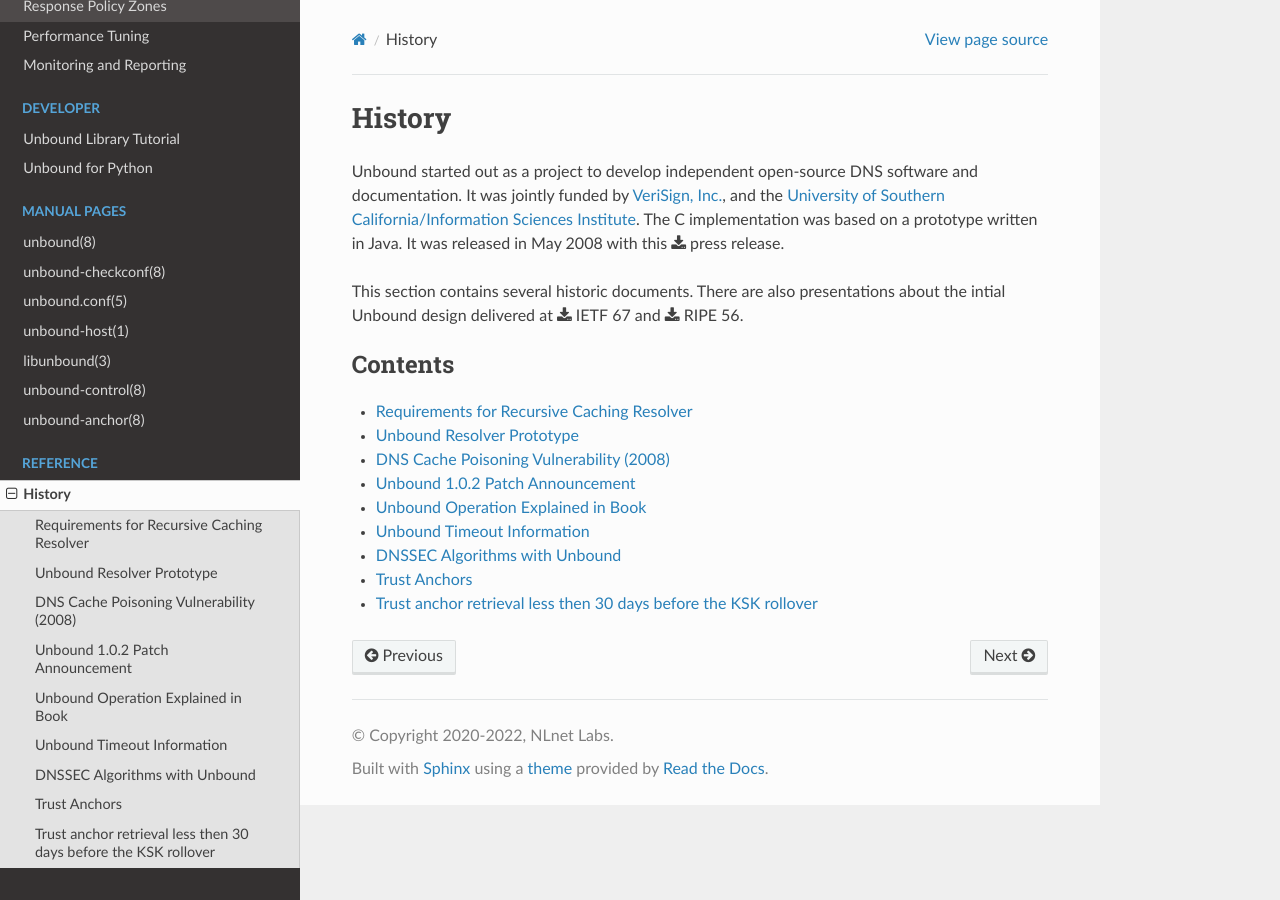
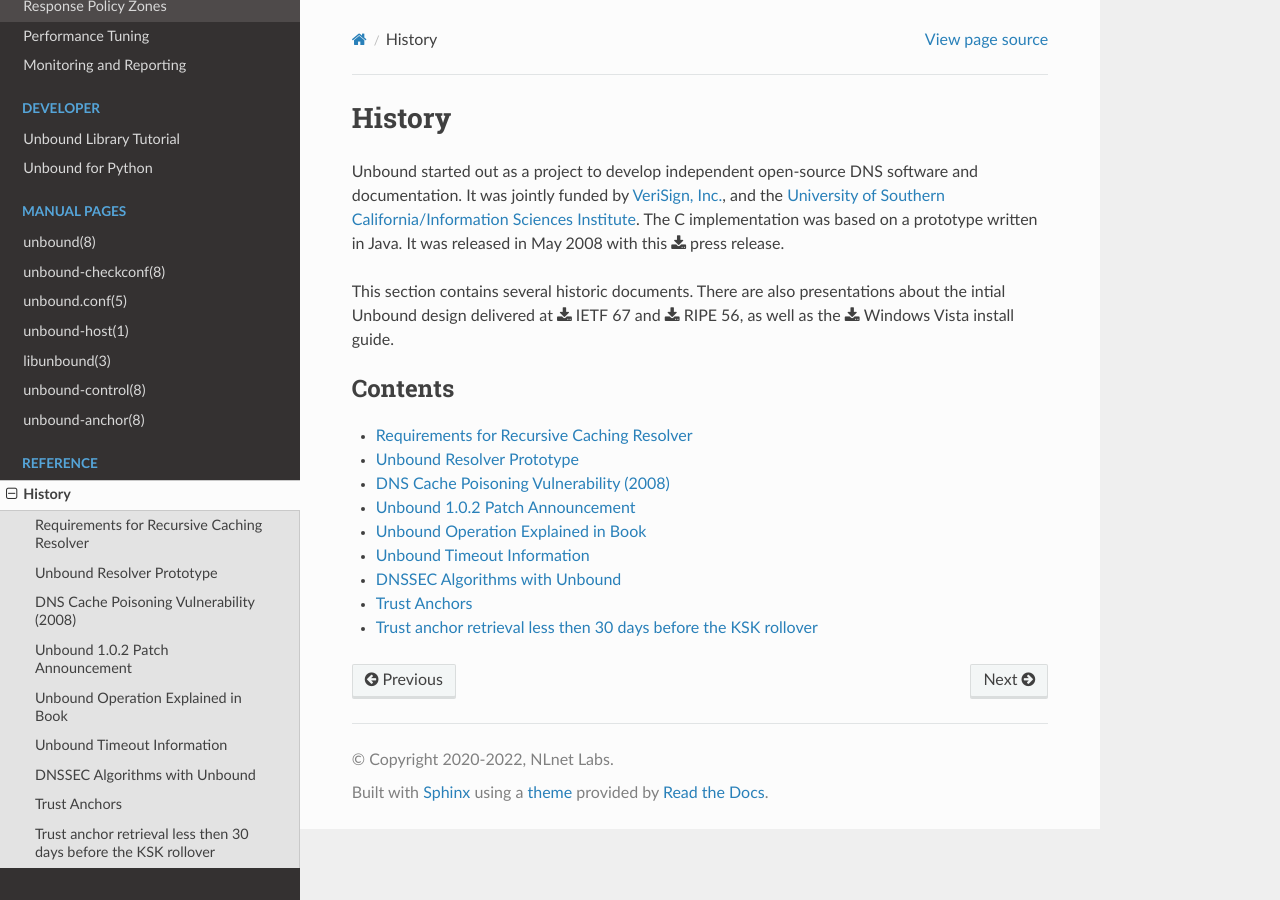
Before and after one commit to NLnetLabs/unbound-manual, a Sphinx documentation site: the page built from source/reference/history/index.rst, in a window 1280 px wide. Built offline with Sphinx 7.4.7 and the Read the Docs theme 2.0.0, drawn with Linux system fonts in a browser that asks for light colours.

Commit message:
Add Windows install guide

```diff
--- a/source/reference/history/index.rst
+++ b/source/reference/history/index.rst
@@ -13,7 +13,8 @@ implementation was based on a prototype written in Java. It was released in May
 This section contains several historic documents. There are also presentations
 about the intial Unbound design delivered at :download:`IETF 67
 <files/ietf67-design-02.pdf>` and :download:`RIPE 56
-<files/ripe56_unbound_02.pdf>`.
+<files/ripe56_unbound_02.pdf>`, as well as the :download:`Windows Vista install
+guide <files/unbound-windows-manual-02.pdf>`.
 
 .. toctree::
    :maxdepth: 1
```
Also changed, not shown: 1 other file.
